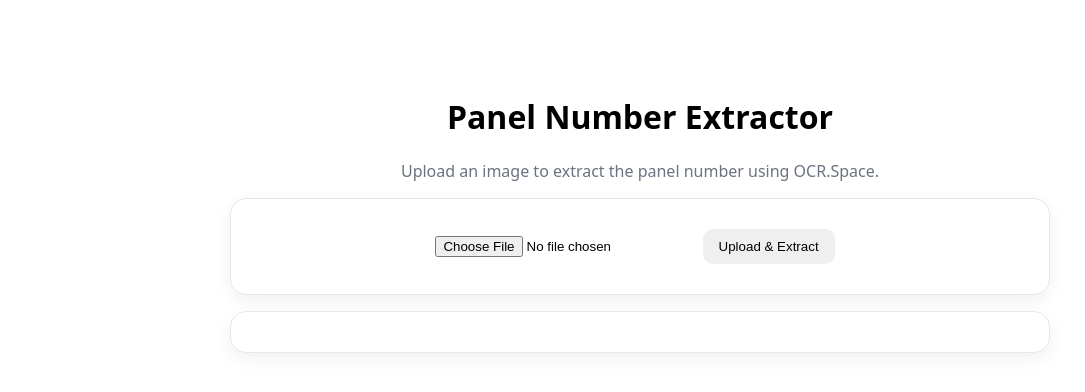
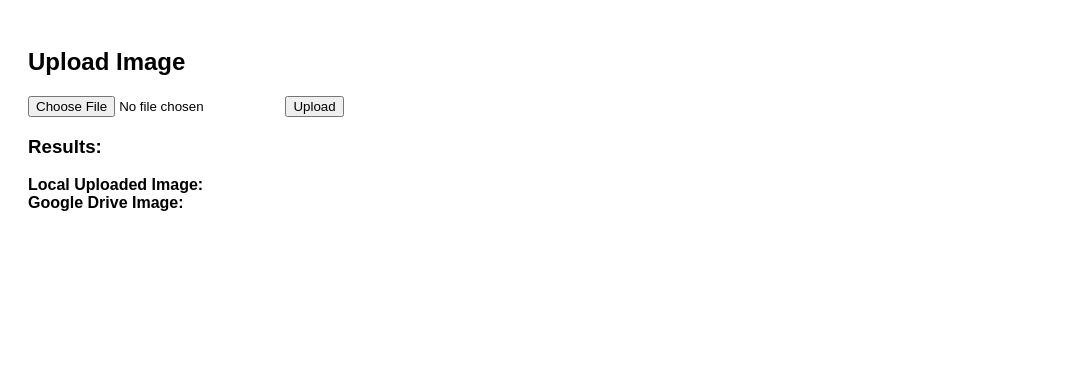
Before and after one commit to manojkandula2303/findtheplate, a Flask app: page / in a window 1280 px wide. Shown: the top 392 px of the page, without its empty margins (0-1085 px from the left). Run offline with Flask 3, Linux system fonts and the light colour scheme.

Commit message:
Update index.html

```diff
--- a/templates/index.html
+++ b/templates/index.html
@@ -1,52 +1,72 @@
-
 <!DOCTYPE html>
 <html lang="en">
 <head>
-  <meta charset="UTF-8" />
-  <meta name="viewport" content="width=device-width, initial-scale=1.0"/>
-  <title>Panel Number OCR</title>
-  <link rel="stylesheet" href="{{ url_for('static', filename='style.css') }}">
+  <meta charset="UTF-8">
+  <title>Number Plate Recognition</title>
   <style>
-    body { font-family: system-ui, -apple-system, Segoe UI, Roboto, Arial, sans-serif; padding: 24px; }
-    .wrap { max-width: 820px; margin: 0 auto; }
-    .card { border: 1px solid #e5e7eb; border-radius: 16px; padding: 20px; box-shadow: 0 6px 18px rgba(0,0,0,0.06); }
-    .result img { max-width: 320px; height: auto; border: 1px solid #ddd; border-radius: 8px; }
-    .muted { color: #6b7280; }
-    .success { color: #065f46; }
-    .error { color: #b91c1c; }
-    button { padding: 10px 16px; border-radius: 10px; border: none; cursor: pointer; }
+    body { font-family: Arial, sans-serif; padding: 20px; }
+    .preview { margin-top: 15px; }
+    img { max-width: 300px; margin: 10px 0; border: 1px solid #ccc; }
   </style>
 </head>
 <body>
-  <div class="wrap">
-    <h1>Panel Number Extractor</h1>
-    <p class="muted">Upload an image to extract the panel number using OCR.Space.</p>
+  <h2>Upload Image</h2>
+  <form id="uploadForm">
+    <input type="file" name="file" required>
+    <button type="submit">Upload</button>
+  </form>
 
-    <div class="card">
-      <form method="POST" enctype="multipart/form-data">
-        <input type="file" name="image" accept="image/*" required />
-        <button type="submit">Upload & Extract</button>
-      </form>
+  <div class="preview">
+    <h3>Results:</h3>
+    <p id="plate"></p>
+    <div>
+      <strong>Local Uploaded Image:</strong><br>
+      <img id="localImg" src="" alt="Local Preview" hidden>
     </div>
+    <div>
+      <strong>Google Drive Image:</strong><br>
+      <img id="driveImg" src="" alt="Drive Preview" hidden>
+    </div>
+    <p>
+      <a id="sheetLink" href="#" target="_blank" hidden>View in Google Sheet</a>
+    </p>
+  </div>
 
-    <div class="card result" style="margin-top:16px;">
-      {% if error_message %}
-        <p class="error">{{ error_message }}</p>
-      {% endif %}
+  <script>
+    document.getElementById("uploadForm").addEventListener("submit", async function(e) {
+      e.preventDefault();
 
-      {% if plate_number %}
-        <h3>Detected Panel Number: <span class="success">{{ plate_number }}</span></h3>
-      {% endif %}
+      const formData = new FormData(this);
+      const res = await fetch("/upload", { method: "POST", body: formData });
+      const data = await res.json();
 
-      {% if image_path %}
-        <p><strong>Uploaded Image:</strong></p>
-        <img src="{{ url_for('static', filename='uploads/' + image_path.split('/')[-1]) }}">
-      {% endif %}
+      if (data.error) {
+        alert("Error: " + data.error);
+        return;
+      }
 
-      {% if google_drive_url %}
-        <p><a href="{{ google_drive_url }}" target="_blank" rel="noopener">View on Google Drive</a></p>
-      {% endif %}
-    </div>
-  </div>
+      // Show plate number
+      document.getElementById("plate").innerText = "Detected Plate: " + data.plateNumber;
+
+      // Show local uploaded image
+      const localImg = document.getElementById("localImg");
+      localImg.src = data.localImage;
+      localImg.hidden = false;
+
+      // Show Drive uploaded image
+      if (data.googleResult && data.googleResult.imageUrl) {
+        const driveImg = document.getElementById("driveImg");
+        driveImg.src = data.googleResult.imageUrl;
+        driveImg.hidden = false;
+      }
+
+      // Show Google Sheet row link
+      if (data.googleResult && data.googleResult.rowUrl) {
+        const sheetLink = document.getElementById("sheetLink");
+        sheetLink.href = data.googleResult.rowUrl;
+        sheetLink.hidden = false;
+      }
+    });
+  </script>
 </body>
 </html>
```
